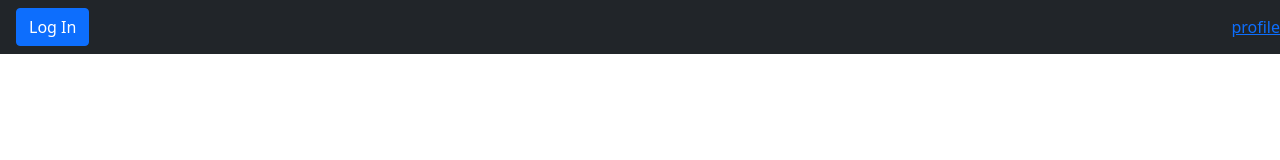
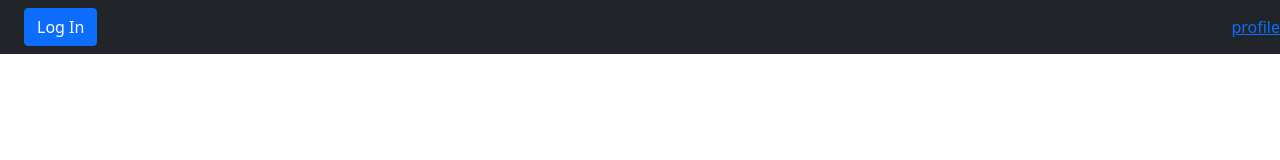
Before and after one commit to adhammhaydat/can-of-books-frontend, a React (Create React App) app: page / in a window 1280 px wide. Shown: the top 160 px of the page. Built offline with nearby package versions, Linux system fonts and the light colour scheme.

Commit message:
solve lab11

```diff
--- a/src/components/NavPar.js
+++ b/src/components/NavPar.js
@@ -20,7 +20,7 @@ export class NavPar extends Component {
       <div>
 
         <Nav variant="pills"  className="navbar navbar-dark bg-dark">
-          <div style={{ marginLeft: "1rem" }}>{this.props.auth0.isAuthenticated ?
+          <div style={{ marginLeft: "1.5rem" }}>{this.props.auth0.isAuthenticated ?
             <Logout /> :
             <Login />
           }</div>
```
